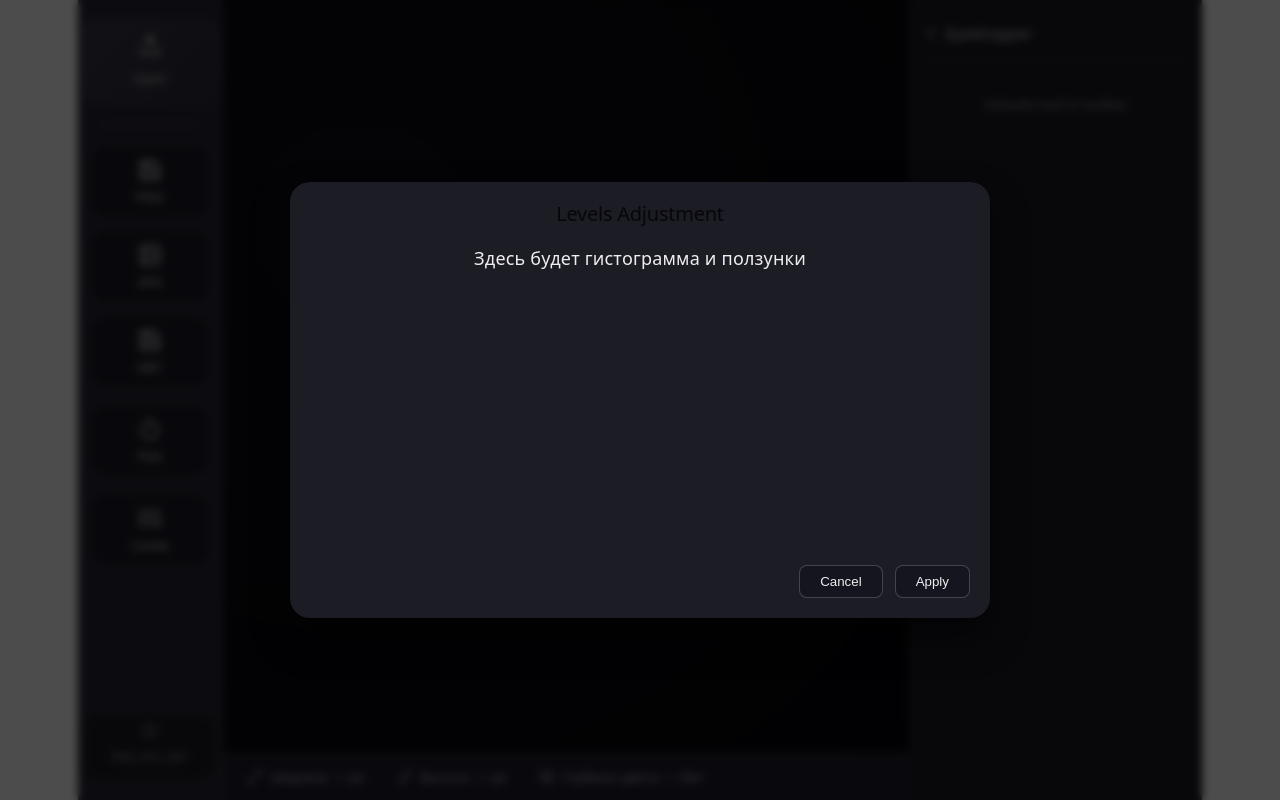
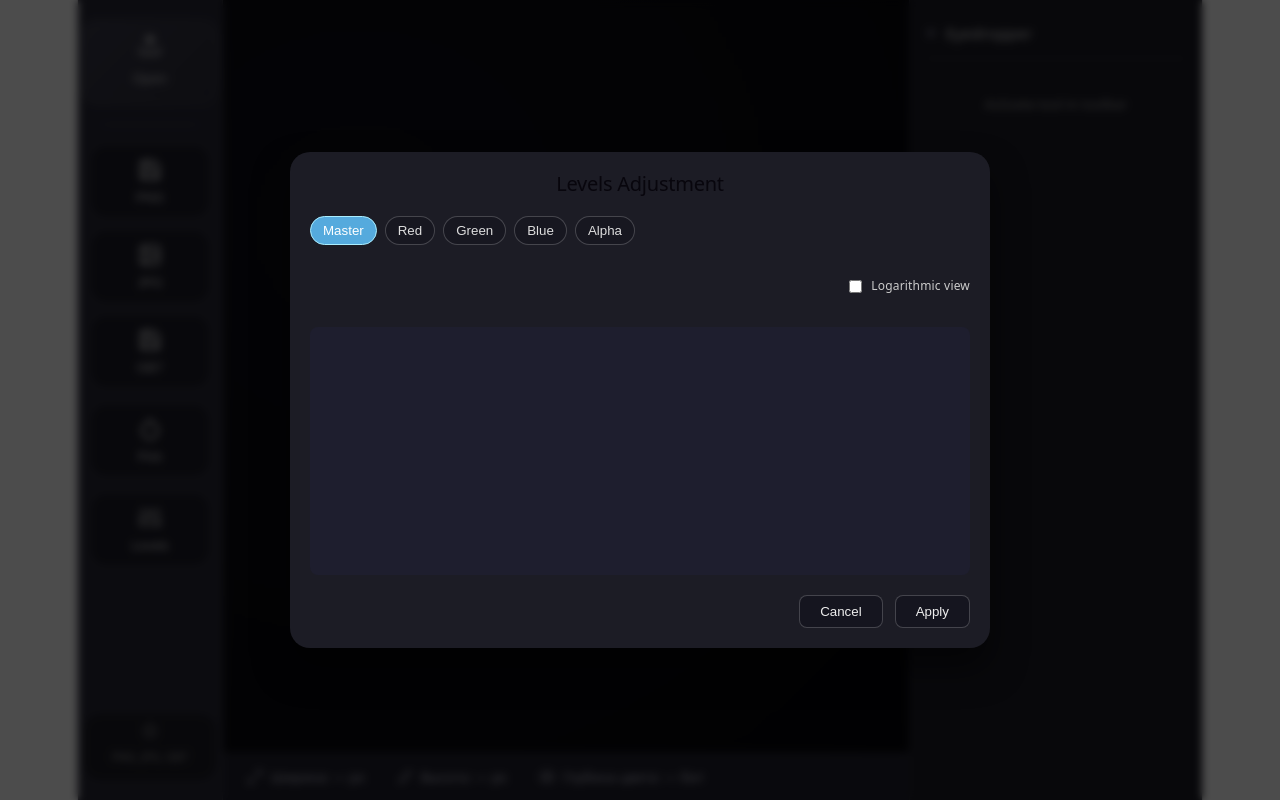
Before and after one commit to FrontendCourseMP/photoshop-ndbeliaeb0401, a React (Vite) app: page / in a window 1280 px wide. Both pictures are taken after a click on the button "Levels". Built offline with nearby package versions, Linux system fonts and the light colour scheme.

Commit message:
feat(лаб3): гистограмма с выбором канала и логарифмическим режимом

```diff
--- /dev/null
+++ b/src/components/LevelsDialog/HistogramCanvas.jsx
@@ -0,0 +1,48 @@
+import { useEffect, useRef } from 'react';
+import styles from './HistogramCanvas.module.css';
+
+const HistogramCanvas = ({ histogram, mode = 'linear' }) => {
+  const canvasRef = useRef(null);
+
+  useEffect(() => {
+    if (!histogram) return;
+    const canvas = canvasRef.current;
+    if (!canvas) return;
+    const ctx = canvas.getContext('2d');
+    const width = canvas.width;
+    const height = canvas.height;
+
+    ctx.clearRect(0, 0, width, height);
+    ctx.fillStyle = '#2a2a3a';
+    ctx.fillRect(0, 0, width, height);
+
+    const maxCount = Math.max(...histogram);
+    let scaledMax = maxCount;
+    if (mode === 'log') {
+      scaledMax = Math.log10(maxCount + 1);
+    }
+
+    const barWidth = width / 256;
+    for (let i = 0; i < 256; i++) {
+      let barHeight = (histogram[i] / maxCount) * height;
+      if (mode === 'log') {
+        barHeight = (Math.log10(histogram[i] + 1) / scaledMax) * height;
+      }
+      if (barHeight > 0) {
+        ctx.fillStyle = '#8ab';
+        ctx.fillRect(i * barWidth, height - barHeight, barWidth - 0.5, barHeight);
+      }
+    }
+  }, [histogram, mode]);
+
+  return (
+    <canvas
+      ref={canvasRef}
+      width={400}
+      height={150}
+      className={styles.canvas}
+    />
+  );
+};
+
+export default HistogramCanvas;
--- /dev/null
+++ b/src/components/LevelsDialog/HistogramCanvas.module.css
@@ -0,0 +1,6 @@
+.canvas {
+  width: 100%;
+  height: auto;
+  background: #1e1e2e;
+  border-radius: 8px;
+}
--- a/src/components/LevelsDialog/LevelsDialog.jsx
+++ b/src/components/LevelsDialog/LevelsDialog.jsx
@@ -1,8 +1,12 @@
-import { useEffect, useRef } from 'react';
+import { useEffect, useRef, useState } from 'react';
+import { useHistogram } from '../../hooks/useHistogram';
+import HistogramCanvas from './HistogramCanvas';
 import styles from './LevelsDialog.module.css';
 
 const LevelsDialog = ({ isOpen, onClose, originalImageData }) => {
   const dialogRef = useRef(null);
+  const [histogramMode, setHistogramMode] = useState('linear');
+  const { histogram, currentChannel, updateChannel } = useHistogram(originalImageData);
 
   useEffect(() => {
     if (isOpen) {
@@ -12,13 +16,44 @@ const LevelsDialog = ({ isOpen, onClose, originalImageData }) => {
     }
   }, [isOpen]);
 
+  const channels = [
+    { id: 'luminance', label: 'Master' },
+    { id: 'red', label: 'Red' },
+    { id: 'green', label: 'Green' },
+    { id: 'blue', label: 'Blue' },
+    { id: 'alpha', label: 'Alpha' },
+  ];
+
   return (
     <dialog ref={dialogRef} className={styles.dialog} onClose={onClose}>
       <div className={styles.container}>
         <h2>Levels Adjustment</h2>
-        <div className={styles.content}>
-          <p>Здесь будет гистограмма и ползунки</p>
+
+        <div className={styles.channelSelector}>
+          {channels.map(ch => (
+            <button
+              key={ch.id}
+              className={`${styles.channelBtn} ${currentChannel === ch.id ? styles.active : ''}`}
+              onClick={() => updateChannel(ch.id)}
+            >
+              {ch.label}
+            </button>
+          ))}
         </div>
+
+        <div className={styles.histogramControls}>
+          <label className={styles.modeToggle}>
+            <input
+              type="checkbox"
+              checked={histogramMode === 'log'}
+              onChange={(e) => setHistogramMode(e.target.checked ? 'log' : 'linear')}
+            />
+            Logarithmic view
+          </label>
+        </div>
+
+        <HistogramCanvas histogram={histogram} mode={histogramMode} />
+
         <div className={styles.actions}>
           <button onClick={onClose}>Cancel</button>
           <button onClick={onClose}>Apply</button>
--- a/src/components/LevelsDialog/LevelsDialog.module.css
+++ b/src/components/LevelsDialog/LevelsDialog.module.css
@@ -44,3 +44,34 @@
 .actions button:hover {
   background: #4a4a5a;
 }
+.channelSelector {
+  display: flex;
+  gap: 8px;
+  flex-wrap: wrap;
+}
+.channelBtn {
+  padding: 6px 12px;
+  border-radius: 20px;
+  border: 1px solid rgba(255,255,255,0.2);
+  background: rgba(20,20,30,0.6);
+  color: #ddd;
+  cursor: pointer;
+  transition: 0.1s;
+}
+.channelBtn.active {
+  background: #5ad;
+  border-color: #aef;
+  color: white;
+}
+.histogramControls {
+  display: flex;
+  justify-content: flex-end;
+  margin: 8px 0;
+}
+.modeToggle {
+  font-size: 12px;
+  display: flex;
+  align-items: center;
+  gap: 6px;
+  color: #ccc;
+}
--- /dev/null
+++ b/src/hooks/useHistogram.js
@@ -0,0 +1,59 @@
+import { useState, useEffect, useCallback } from 'react';
+
+const computeLuminance = (r, g, b) => {
+  return Math.round(0.299 * r + 0.587 * g + 0.114 * b);
+};
+
+const computeChannelHistogram = (imageData, channel) => {
+  const { width, height, data } = imageData;
+  const hist = new Array(256).fill(0);
+  const totalPixels = width * height;
+
+  if (channel === 'luminance') {
+    for (let i = 0; i < totalPixels; i++) {
+      const r = data[i * 4];
+      const g = data[i * 4 + 1];
+      const b = data[i * 4 + 2];
+      const lum = computeLuminance(r, g, b);
+      hist[lum]++;
+    }
+  } else if (channel === 'red') {
+    for (let i = 0; i < totalPixels; i++) {
+      const val = data[i * 4];
+      hist[val]++;
+    }
+  } else if (channel === 'green') {
+    for (let i = 0; i < totalPixels; i++) {
+      const val = data[i * 4 + 1];
+      hist[val]++;
+    }
+  } else if (channel === 'blue') {
+    for (let i = 0; i < totalPixels; i++) {
+      const val = data[i * 4 + 2];
+      hist[val]++;
+    }
+  } else if (channel === 'alpha') {
+    for (let i = 0; i < totalPixels; i++) {
+      const val = data[i * 4 + 3];
+      hist[val]++;
+    }
+  }
+  return hist;
+};
+
+export const useHistogram = (imageData) => {
+  const [histogram, setHistogram] = useState(null);
+  const [currentChannel, setCurrentChannel] = useState('luminance');
+
+  useEffect(() => {
+    if (!imageData) return;
+    const hist = computeChannelHistogram(imageData, currentChannel);
+    setHistogram(hist);
+  }, [imageData, currentChannel]);
+
+  const updateChannel = (channel) => {
+    setCurrentChannel(channel);
+  };
+
+  return { histogram, currentChannel, updateChannel };
+};
```
